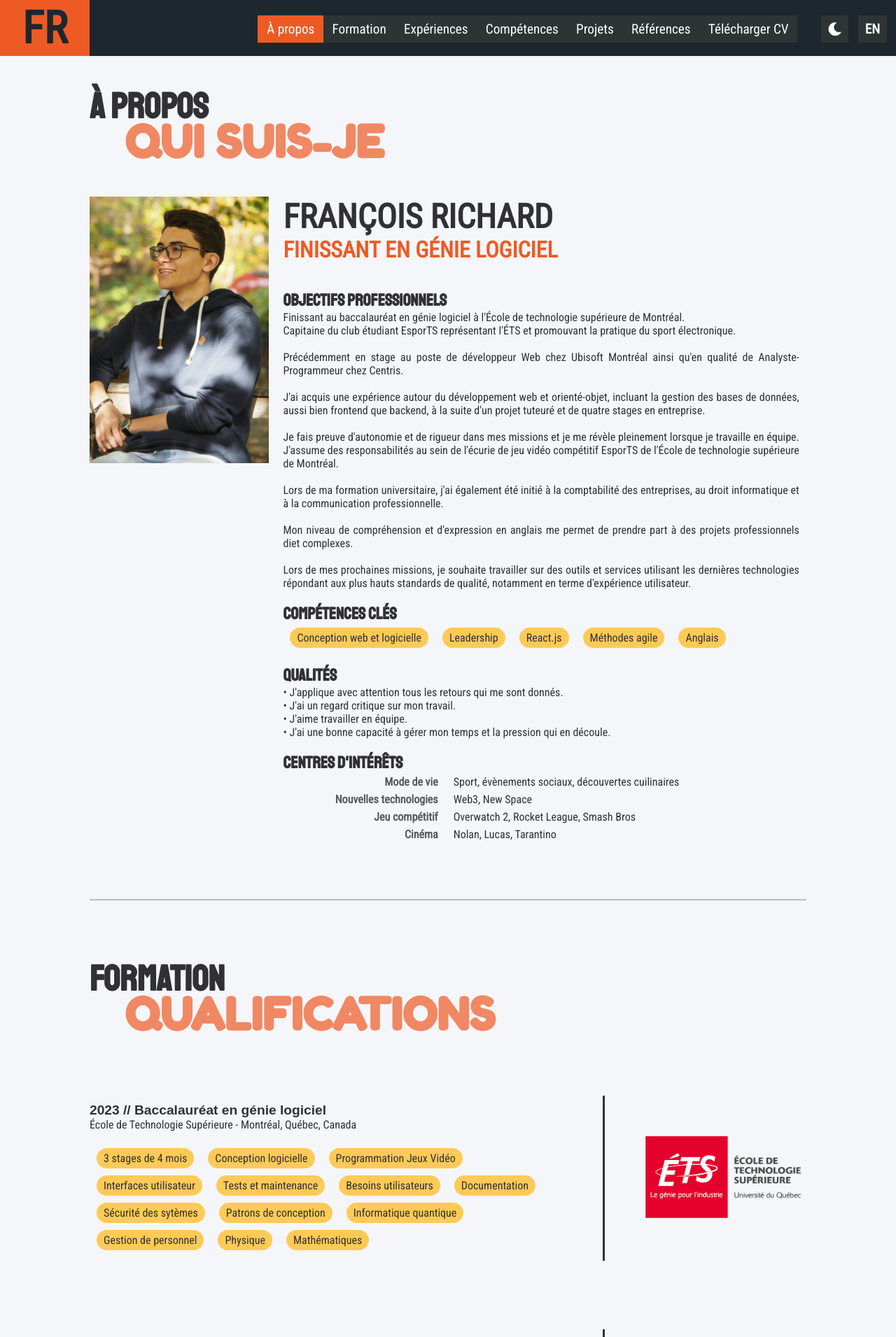
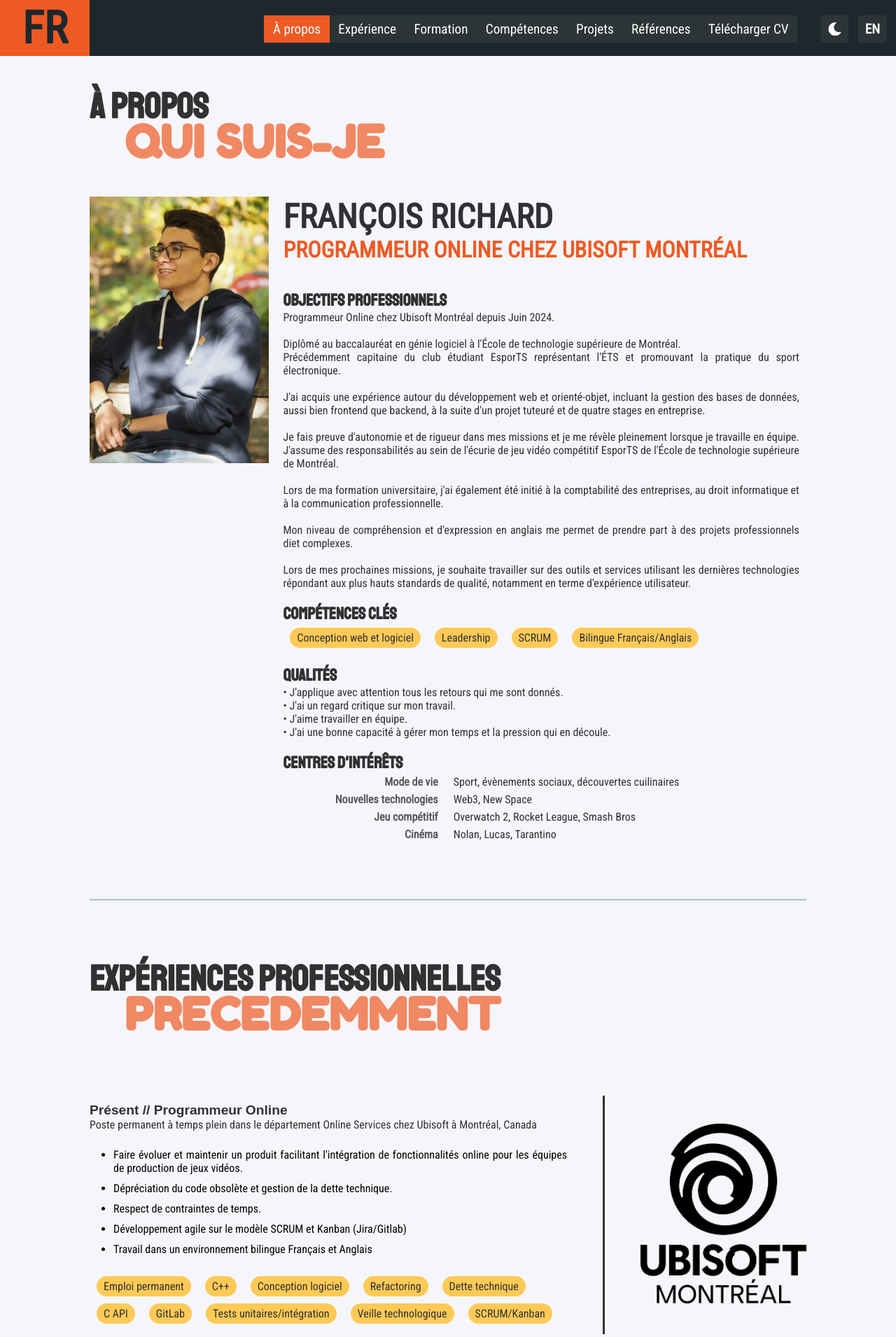
Before and after one commit to FrancoisRchrd/francoisrchrd.github.io, a PHP site: page / in a window 1280 px wide. Shown: the top 1911 px of the page at 70% size. Run offline with PHP 8.4, Linux system fonts and the light colour scheme.

Commit message:
Added Ubisoft job + LAN LUQSE project

```diff
--- a/css/style.css
+++ b/css/style.css
@@ -566,7 +566,7 @@ h1, h4, p, span{
 		justify-content: space-between;
 		align-items: center;
 		position: relative;
-		height: 200px;
+		height: 150px;
 		padding: 20px 3vw 20px 3vw;
 		background-color: #414143;
 		font-size: 1.2em;
--- a/index.html
+++ b/index.html
@@ -13,13 +13,13 @@
 	<link rel="canonical" href="https://francois-richard.fr/">
 
 	<!-- HTML Meta Tags -->
-	<title>François RICHARD - Finissant en génie logiciel à l'ÉTS Montréal</title>
+	<title>François RICHARD - Programmeur Online chez Ubisoft Montréal</title>
 	<meta name="description" content="Développement et conception web/logiciel, Gestion base de données et Anglais professionnel. Je souhaite travailler sur des outils et services utilisant les dernières technologies répondant aux plus hauts standards de qualité, notamment en terme d'expérience utilisateur.">
 
 	<!-- Facebook Meta Tags -->
 	<meta property="og:url" content="https://francois-richard.fr/">
 	<meta property="og:type" content="website">
-	<meta property="og:title" content="François RICHARD - Finissant en génie logiciel à l'ÉTS Montréal">
+	<meta property="og:title" content="François RICHARD - Programmeur Online chez Ubisoft Montréal">
 	<meta property="og:description" content="Développement et conception web/logiciel, Gestion base de données et Anglais professionnel. Je souhaite travailler sur des outils et services utilisant les dernières technologies répondant aux plus hauts standards de qualité, notamment en terme d'expérience utilisateur.">
 	<meta property="og:image" content="https://francois-richard.fr/data/portrait.png">
 	<meta property="og:site_name" content="francois-richard">
@@ -28,7 +28,7 @@
 	<meta name="twitter:card" content="summary">
 	<meta property="twitter:domain" content="francois-richard.fr">
 	<meta property="twitter:url" content="https://francois-richard.fr/">
-	<meta name="twitter:title" content="François RICHARD - Finissant en génie logiciel à l'ÉTS Montréal">
+	<meta name="twitter:title" content="François RICHARD - Programmeur Online chez Ubisoft Montréal">
 	<meta name="twitter:description" content="Développement et conception web/logiciel, Gestion base de données et Anglais professionnel. Je souhaite travailler sur des outils et services utilisant les dernières technologies répondant aux plus hauts standards de qualité, notamment en terme d'expérience utilisateur.">
 	<meta name="twitter:image" content="https://francois-richard.fr/data/portrait.png">
 </head>
@@ -46,8 +46,8 @@
 	</div>
 	<div id="nav-menu">
 		<a class="menu_button" href="#a-propos" id="about-btn">À propos</a>
+		<a class="menu_button" href="#experiences" id="experiences-btn">Expérience</a>
 		<a class="menu_button" href="#formation" id="studies-btn">Formation</a>
-		<a class="menu_button" href="#experiences" id="experiences-btn">Expériences</a>
 		<a class="menu_button" href="#competences" id="skills-btn">Compétences</a>
 		<a class="menu_button" href="#projets" id="projects-btn">Projets</a>
 		<a class="menu_button" href="#references" id="references-btn">Références</a>
@@ -88,14 +88,14 @@
 				<img id="portrait" alt="François RICHARD photo" src="data/portrait.png">
 				<div id="about-text">
 					<p class="about_name">FRANÇOIS RICHARD</p>
-					<h1 class="about_function">FINISSANT EN GÉNIE LOGICIEL</h1>
+					<h1 class="about_function">PROGRAMMEUR ONLINE CHEZ UBISOFT MONTRÉAL</h1>
 					<br><br>
 
 					<h4 class="about-precision">OBJECTIFS PROFESSIONNELS</h4>
-					<p>Finissant au baccalauréat en génie logiciel à l'École de technologie supérieure de Montréal.</p>
-					<p>Capitaine du club étudiant EsporTS représentant l'ÉTS et promouvant la pratique du sport électronique.</p>
+					<p>Programmeur Online chez Ubisoft Montréal depuis Juin 2024.</p>
 					<br>
-					<p>Précédemment en stage au poste de développeur Web chez Ubisoft Montréal ainsi qu'en qualité de Analyste-Programmeur chez Centris.</p>
+					<p>Diplômé au baccalauréat en génie logiciel à l'École de technologie supérieure de Montréal.</p>
+					<p>Précédemment capitaine du club étudiant EsporTS représentant l'ÉTS et promouvant la pratique du sport électronique.</p>
 					<br>
 					<p>J'ai acquis une expérience autour du développement web et orienté-objet, incluant la gestion des bases de données, aussi bien frontend que backend, à la suite d'un projet tuteuré et de quatre stages en entreprise. </p>
 					<br>
@@ -110,11 +110,10 @@
 
 					<h4 class="about-precision">COMPÉTENCES CLÉS</h4>
 					<p class="para-tag stuff-done">
-						<span>Conception web et logicielle</span>
+						<span>Conception web et logiciel</span>
 						<span>Leadership</span>
-						<span>React.js</span>
-						<span>Méthodes agile</span>
-						<span>Anglais</span>
+						<span>SCRUM</span>
+						<span>Bilingue Français/Anglais</span>
 					</p>
 					<br>
 
@@ -148,94 +147,42 @@
 			</div>
 		</div>
 
-		<hr id="formation">
-		<!-- STUDIES -->
-			<div class="part" id="studiesPart">
-				<h2 class="name-content">FORMATION</h2>
-				<h3 class="name-content-bis">QUALIFICATIONS</h3>
-			<!-- ÉTS Montréal -->
-				<br><br>
-				<div class="paragraph">
-					<div class="para-content">
-						<h4 class="para-title">2023 // Baccalauréat en génie logiciel</h4>
-						<p>École de Technologie Supérieure - Montréal, Québec, Canada</p>
-						<br>
-						<p class="para-tag stuff-done">
-							<span>3 stages de 4 mois</span>
-							<span>Conception logicielle</span>
-							<span>Programmation Jeux Vidéo</span>
-							<span>Interfaces utilisateur</span>
-							<span>Tests et maintenance</span>
-							<span>Besoins utilisateurs</span>
-							<span>Documentation</span>
-							<span>Sécurité des sytèmes</span>
-							<span>Patrons de conception</span>
-							<span>Informatique quantique</span>
-							<span>Gestion de personnel</span>
-							<span>Physique</span>
-							<span>Mathématiques</span>
-						</p>
-					</div>
-					<div class="para-bar"></div>
-					<a target="_blank" href="https://www.etsmtl.ca/etudes/premier-cycle/Baccalaureat-genie-logiciel" class="para-img img_stud_exp" rel="noopener noreferrer"><img src="data/ETS_Logo_BLACK.png"  id="ets_logo" alt="Logo ÉTS Montréal" title="ÉTS Montréal"></a>
-				</div>
-			<!-- DUETI/L3 -->
-				<br><br>
-				<div class="paragraph">
-					<div class="para-content">
-						<h4 class="para-title">2020 // DUETI et Licence 3 Sciences et technologies spécialité Informatique</h4>
-						<p>Université Savoie Mont-Blanc - IUT Annecy, France</p>
-						<br>
-						<ul class="para-description">
-							<li>Diplôme universitaire d'études technologiques internationales en informatique de l'IUT d'Annecy</li>
-							<li>Échange étudiant biliatéral à l'international avec l'École de technologie supérieure de Montréal</li>
-							<li>En double-diplomation avec la Licence 3 STS Informatique de l'Université Savoie Mont-Blanc</li>
-						</ul>
-						<p class="para-tag stuff-done">
-							<span>60 crédits ECTS (DUETI)</span>
-							<span>180 crédits ECTS (L3)</span>
-							<span>1 an</span>
-							<span>International</span>
-							<span>Canada</span>
-						</p>
-					</div>
-					<div class="para-bar"></div>
-					<a target="_blank" href="https://www.univ-smb.fr/iut-annecy/" class="para-img img_stud_exp" rel="noopener noreferrer"><img src="data/IUT_Logo_BLACK.png" class="iut_logo" alt="Logo IUT Annecy" title="IUT Annecy"></a>
-				</div>
-			<!-- DUT -->
-				<br><br>
-				<div class="paragraph">
-					<div class="para-content">
-						<h4 class="para-title">2019 // Diplôme Universitaire en Technologie en informatique (2 ans)</h4>
-						<p>Université Savoie Mont-Blanc - IUT Annecy, France</p>
-						<br>
-						<p class="para-tag stuff-done">
-							<span>120 crédits ECTS</span>
-							<span>HTML/CSS</span>
-							<span>JavaScript</span>
-							<span>PHP</span>
-							<span>Framework PHP Laravel</span>
-							<span>SQL/Oracle</span>
-							<span>C++/C#</span>
-							<span>Java</span>
-							<span>UML/SCRUM</span>
-							<span>Photoshop</span>
-							<span>Economie et droit</span>
-							<span>Communication</span>
-							<span>Anglais professionnel</span>
-							<span>Projets de groupe</span>
-						</p>
-					</div>
-					<div class="para-bar"></div>
-					<a target="_blank" href="https://www.univ-smb.fr/iut-annecy/formation/informatique/" class="para-img img_stud_exp" rel="noopener noreferrer"><img src="data/IUT_Logo_BLACK.png" class="iut_logo" alt="Logo IUT Annecy" title="IUT Annecy"></a>
-				</div>
-			</div>
-
 	<hr id="experiences">
 	<!-- EXPERIENCES -->
 		<div class="part" id="experiencesPart">
 			<h2 class="name-content">EXPÉRIENCES PROFESSIONNELLES</h2>
 			<h3 class="name-content-bis">PRECEDEMMENT</h3>
+			<!-- Ubisoft job -->
+			<br><br>
+			<div class="paragraph">
+				<div class="para-content">
+					<h4 class="para-title">Présent // Programmeur Online</h4>
+					<p>Poste permanent à temps plein dans le département Online Services chez Ubisoft à Montréal, Canada</p>
+					<br>
+					<ul class="para-description">
+						<li>Faire évoluer et maintenir un produit facilitant l'intégration de fonctionnalités online pour les équipes de production de jeux vidéos.</li>
+						<li>Dépréciation du code obsolète et gestion de la dette technique.</li>
+						<li>Respect de contraintes de temps.</li>
+						<li>Développement agile sur le modèle SCRUM et Kanban (Jira/Gitlab)</li>
+						<li>Travail dans un environnement bilingue Français et Anglais</li>
+					</ul>
+					<br>
+					<p class="para-tag stuff-done">
+						<span>Emploi permanent</span>
+						<span>C++</span>
+						<span>Conception logiciel</span>
+						<span>Refactoring</span>
+						<span>Dette technique</span>
+						<span>C API</span>
+						<span>GitLab</span>
+						<span>Tests unitaires/intégration</span>
+						<span>Veille technologique</span>
+						<span>SCRUM/Kanban</span>
+					</p>
+				</div>
+				<div class="para-bar"></div>
+				<a target="_blank" href="https://montreal.ubisoft.com/fr/" class="para-img img_stud_exp" rel="noopener noreferrer"><img src="data/Ubisoft_Montreal_LOGO_BLACK.png" class="ubisoft_logo" alt="Logo Ubisoft Montréal" title="Ubisoft Montréal"></a>
+			</div>
 			<!-- Ubisoft intership -->
 			<br><br>
 			<div class="paragraph">
@@ -248,7 +195,7 @@
 						<li>Prise d’informations et documentation de services et outils potentiellement utilisables pour les projets de l’équipe.</li>
 						<li>Maintenir et ajouter des fonctionnalités dans des microservices d’un monorepo basé sur React.</li>
 						<li>Développement agile sur le modèle SCRUM et Kanban (GitLab)</li>
-							<li>Travail dans un environnement bilangue Français et Anglais</li>
+						<li>Travail dans un environnement bilingue Français et Anglais</li>
 					</ul>
 					<br>
 					<p class="para-tag stuff-done">
@@ -264,7 +211,7 @@
 					</p>
 				</div>
 				<div class="para-bar"></div>
-					<a target="_blank" href="https://montreal.ubisoft.com/fr/" class="para-img img_stud_exp" rel="noopener noreferrer"><img src="data/Ubisoft_Montreal_LOGO_BLACK.png" id="ubisoft_logo" alt="Logo Ubisoft Montréal" title="Ubisoft Montréal"></a>
+				<a target="_blank" href="https://montreal.ubisoft.com/fr/" class="para-img img_stud_exp" rel="noopener noreferrer"><img src="data/Ubisoft_Montreal_LOGO_BLACK.png" class="ubisoft_logo" alt="Logo Ubisoft Montréal" title="Ubisoft Montréal"></a>
 			</div>
 		<!-- Centris intership n°2 -->
 			<br><br>
@@ -351,6 +298,89 @@
 				</div>
 				<div class="para-bar"></div>
 				<a target="_blank" href="https://www.ilemgroup.com/" class="para-img img_stud_exp" rel="noopener noreferrer"><img src="data/ilemgroup_Logo_BLACK.png" id="ilemgroup_logo" alt="Logo ilem Group" title="ilem Group"></a>
+			</div>
+		</div>
+
+	<hr id="formation">
+	<!-- STUDIES -->
+		<div class="part" id="studiesPart">
+			<h2 class="name-content">FORMATION</h2>
+			<h3 class="name-content-bis">QUALIFICATIONS</h3>
+		<!-- ÉTS Montréal -->
+			<br><br>
+			<div class="paragraph">
+				<div class="para-content">
+					<h4 class="para-title">2023 // Baccalauréat en génie logiciel</h4>
+					<p>École de technologie supérieure - Montréal, Québec, Canada</p>
+					<br>
+					<p class="para-tag stuff-done">
+						<span>3 stages de 4 mois</span>
+						<span>Conception logiciel</span>
+						<span>Programmation Jeux Vidéo</span>
+						<span>Interfaces utilisateur</span>
+						<span>Tests et maintenance</span>
+						<span>Besoins utilisateurs</span>
+						<span>Documentation</span>
+						<span>Sécurité des sytèmes</span>
+						<span>Patrons de conception</span>
+						<span>Informatique quantique</span>
+						<span>Gestion de personnel</span>
+						<span>Physique</span>
+						<span>Mathématiques</span>
+					</p>
+				</div>
+				<div class="para-bar"></div>
+				<a target="_blank" href="https://www.etsmtl.ca/etudes/premier-cycle/Baccalaureat-genie-logiciel" class="para-img img_stud_exp" rel="noopener noreferrer"><img src="data/ETS_Logo_BLACK.png"  id="ets_logo" alt="Logo ÉTS Montréal" title="ÉTS Montréal"></a>
+			</div>
+		<!-- DUETI/L3 -->
+			<br><br>
+			<div class="paragraph">
+				<div class="para-content">
+					<h4 class="para-title">2020 // DUETI et Licence 3 Sciences et technologies spécialité Informatique</h4>
+					<p>Université Savoie Mont-Blanc - IUT Annecy, France</p>
+					<br>
+					<ul class="para-description">
+						<li>Diplôme universitaire d'études technologiques internationales en informatique de l'IUT d'Annecy</li>
+						<li>Échange étudiant biliatéral à l'international avec l'École de technologie supérieure de Montréal</li>
+						<li>En double-diplomation avec la Licence 3 STS Informatique de l'Université Savoie Mont-Blanc</li>
+					</ul>
+					<p class="para-tag stuff-done">
+						<span>60 crédits ECTS (DUETI)</span>
+						<span>180 crédits ECTS (L3)</span>
+						<span>1 an</span>
+						<span>International</span>
+						<span>Canada</span>
+					</p>
+				</div>
+				<div class="para-bar"></div>
+				<a target="_blank" href="https://www.univ-smb.fr/iut-annecy/" class="para-img img_stud_exp" rel="noopener noreferrer"><img src="data/IUT_Logo_BLACK.png" class="iut_logo" alt="Logo IUT Annecy" title="IUT Annecy"></a>
+			</div>
+		<!-- DUT -->
+			<br><br>
+			<div class="paragraph">
+				<div class="para-content">
+					<h4 class="para-title">2019 // Diplôme Universitaire en Technologie en informatique (2 ans)</h4>
+					<p>Université Savoie Mont-Blanc - IUT Annecy, France</p>
+					<br>
+					<p class="para-tag stuff-done">
+						<span>120 crédits ECTS</span>
+						<span>HTML/CSS</span>
+						<span>JavaScript</span>
+						<span>PHP</span>
+						<span>Framework PHP Laravel</span>
+						<span>SQL/Oracle</span>
+						<span>C++/C#</span>
+						<span>Java</span>
+						<span>UML/SCRUM</span>
+						<span>Photoshop</span>
+						<span>Economie et droit</span>
+						<span>Communication</span>
+						<span>Anglais professionnel</span>
+						<span>Projets de groupe</span>
+					</p>
+				</div>
+				<div class="para-bar"></div>
+				<a target="_blank" href="https://www.univ-smb.fr/iut-annecy/formation/informatique/" class="para-img img_stud_exp" rel="noopener noreferrer"><img src="data/IUT_Logo_BLACK.png" class="iut_logo" alt="Logo IUT Annecy" title="IUT Annecy"></a>
 			</div>
 		</div>
 
@@ -628,11 +658,11 @@
 		<!-- EsporTS -->
 		<br><br>
 		<div class="paragraph">
-			<a target="_blank" href="https://www.etsmtl.ca/activites-et-services-aux-etudiants/clubs-etudiants/esports-equipes-competitives-de-jeux-video" id="esports_img_proj" class="para-img img_proj" rel="noopener noreferrer"><img src="data/LogoEsporTS.png" alt="Logo EsporTS"></a>
+			<a target="_blank" href="https://www.etsmtl.ca/clubs/esports-equipes-competitives-de-jeux-video" id="esports_img_proj" class="para-img img_proj" rel="noopener noreferrer"><img src="data/LogoEsporTS.png" alt="Logo EsporTS"></a>
 			<div class="para-bar"></div>
 			<div class="para-content">
-				<h4 class="para-title">2023-2024 // EsporTS - Capitaine d'un club étudiant</h4>
-				<p>École de tehcnologie supérieure de Montréal</p>
+				<h4 class="para-title">2023-2024 // EsporTS - Capitaine club étudiant</h4>
+				<p>École de technologie supérieure de Montréal</p>
 				<br>
 				<ul class="para-description">
 					<li>Capitaine du club de Juin 2023 à Janvier 2024 - Membre actif depuis Mars 2022.</li>
@@ -641,6 +671,32 @@
 					<li>À titre personnel j'ai assumé différentes responsabilités au sein du club. J'ai participé à sa renaissance durant l'année 2022 en m'impliquant notamment dans le dialogue avec l'administration de l'université ainsi que le recrutement de nouveaux membres et la réorganisation de la structure du club.</li>
 					<li>J'occupe désormais le poste de Capitaine du club et j'ai donc pour responsabilité avec mes pairs d'établir, mener à bien et effectuer le suivi avec les instances de l'université de la stratégie de développement de notre structure à court et moyen terme.</li>
 					<li>J'ai été responsable avec deux autres membres de l'organisation et de la réalisation de la couverture en direct sur Twitch des performances de nos équipes durant le Lan ÉTS 2023, le plus grand rassemblement de joueurs au Canada et qui prenait place cette année sur le campus de l'École de technologie supérieure.</li>
+				</ul>
+				<br>
+				<p class="para-tag stuff-done">
+					<span>Leadership</span>
+					<span>Prise de parole en public</span>
+					<span>Organisation d'évènements</span>
+				</p>
+			</div>
+		</div>
+		<!-- Lan LUQSE -->
+		<br><br>
+		<div class="paragraph">
+			<a target="_blank" href="https://www.luqseets.ca/" class="para-img img_proj" rel="noopener noreferrer"><img src="data/luqse_COLOR.png" id="luqse_logo" alt="Logo LAN LUQSE ETS" title="LAN LUQSE ETS"></a>
+			<div class="para-bar"></div>
+			<div class="para-content">
+				<h4 class="para-title">2024 // LAN LUQSE ETS 2024 - Compétition académique de sport électronique</h4>
+				<p>École de technologie supérieure de Montréal</p>
+				<br>
+				<ul class="para-description">
+					<li>Co-organisateur d'une compétition esport regroupant des étudiant d'universités et cégeps du Québec.</li>
+					<li>Première édition avec 64 participants sur 2 jeux.</li>
+					<li>Des récompenses totalisant 2600$ en bourses d'études.</li>
+					<li>Diffusion en direct sur Twitch.</li>
+					<li>Développement d'un site web dédié.</li>
+					<li>Dialogue avec les institutions.</li>
+					<li>Recherche de partenaires.</li>
 				</ul>
 				<br>
 				<p class="para-tag stuff-done">
@@ -858,10 +914,9 @@
 				<h4 id="coord_title">COORDONNÉES</h4>
 				<br>
 				<p><img src="data/address.png" class="coord_icons" alt="address-icon"> Montréal, Québec, Canada</p>
-				<p><img src="data/address.png" class="coord_icons" alt="address-icon"> Annecy, France</p>
-				<br>
+				<!-- <p><img src="data/address.png" class="coord_icons" alt="address-icon"> Annecy, France</p> -->
 				<p class="unselectable"><img src="data/email.png" class="coord_icons" alt="email-icon"> richard.francois@proton.me</p>
-				<p class="unselectable"><img src="data/email.png" class="coord_icons" alt="email-icon"> francois.richard.2@ens.etsmtl.ca</p>
+				<!-- <p class="unselectable"><img src="data/email.png" class="coord_icons" alt="email-icon"> francois.richard.2@ens.etsmtl.ca</p> -->
 			</div>
 		</footer>
 		<p id="copyright">© 2024 François RICHARD &bull; Tous droits réservés </p>
--- a/js/main.js
+++ b/js/main.js
@@ -18,10 +18,11 @@
 	let langage_btn = document.getElementById("langage-btn");
 	let up_btn = document.getElementById("up");
 
-	let ubisoft_logo = document.getElementById("ubisoft_logo");
+	let ubisoft_logo = document.getElementsByClassName("ubisoft_logo");
 	let ets_logo = document.getElementById("ets_logo");
 	let iut_logo = document.getElementsByClassName("iut_logo");
 	let ilemgroup_logo = document.getElementById("ilemgroup_logo");
+	let luqse_logo = document.getElementById("luqse_logo");
 
 	let name_content = document.getElementsByClassName("name-content");
 	let name_content_bis = document.getElementsByClassName("name-content-bis");
@@ -124,6 +125,7 @@
 			darklight_img.src = "../data/moon.png";
 			ets_logo.src = "../data/ETS_Logo_BLACK.png";
 			ilemgroup_logo.src = "../data/ilemgroup_Logo_BLACK.png";
+			luqse_logo.src = "../data/luqse_COLOR.png";
 			for(let i=0; i<iut_logo.length;i++){
 				iut_logo[i].src = "../data/IUT_Logo_BLACK.png";
 			}
@@ -145,6 +147,7 @@
 			darklight_img.src = "../data/sun.png";
 			ets_logo.src = "../data/ETS_Logo_WHITE.png";
 			ilemgroup_logo.src = "../data/ilemgroup_Logo_WHITE.png";
+			luqse_logo.src = "../data/luqse_WHITE.png";
 			for(let i=0; i<iut_logo.length;i++){
 				iut_logo[i].src = "../data/IUT_Logo_WHITE.png";
 			}
@@ -170,7 +173,9 @@
 			new_ubi_logo_src += "WHITE.png";
 		}
 
-		ubisoft_logo.src = new_ubi_logo_src;
+		for(let i=0; i<ubisoft_logo.length;i++){
+			ubisoft_logo[i].src = new_ubi_logo_src;
+		}
 	}
 
 
```
Also changed, not shown: en/index.html (+157 -102 lines), data/luqse_COLOR.png (added), data/luqse_WHITE.png (added). Lines whose indentation alone changed are shown as unchanged.
